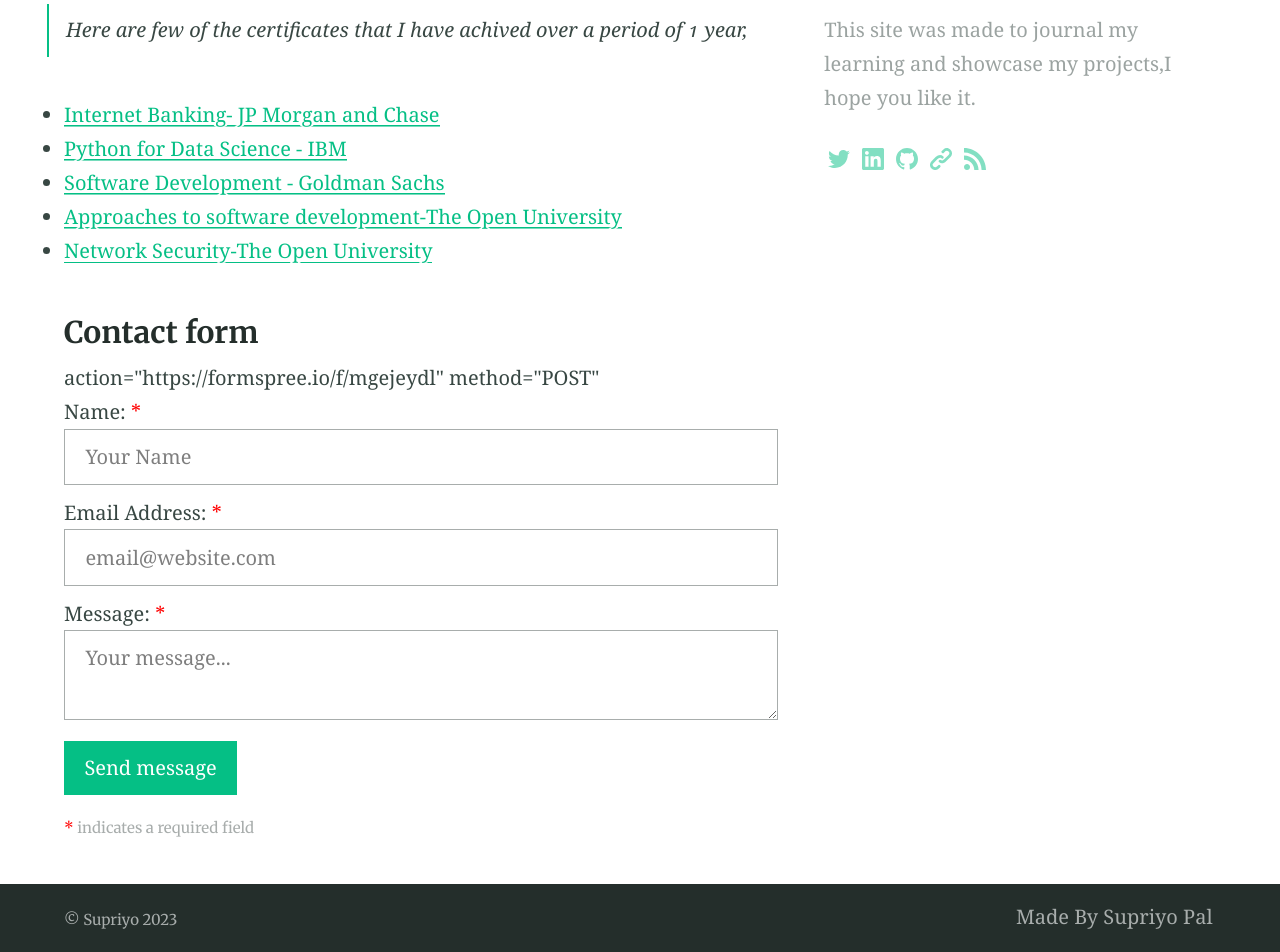
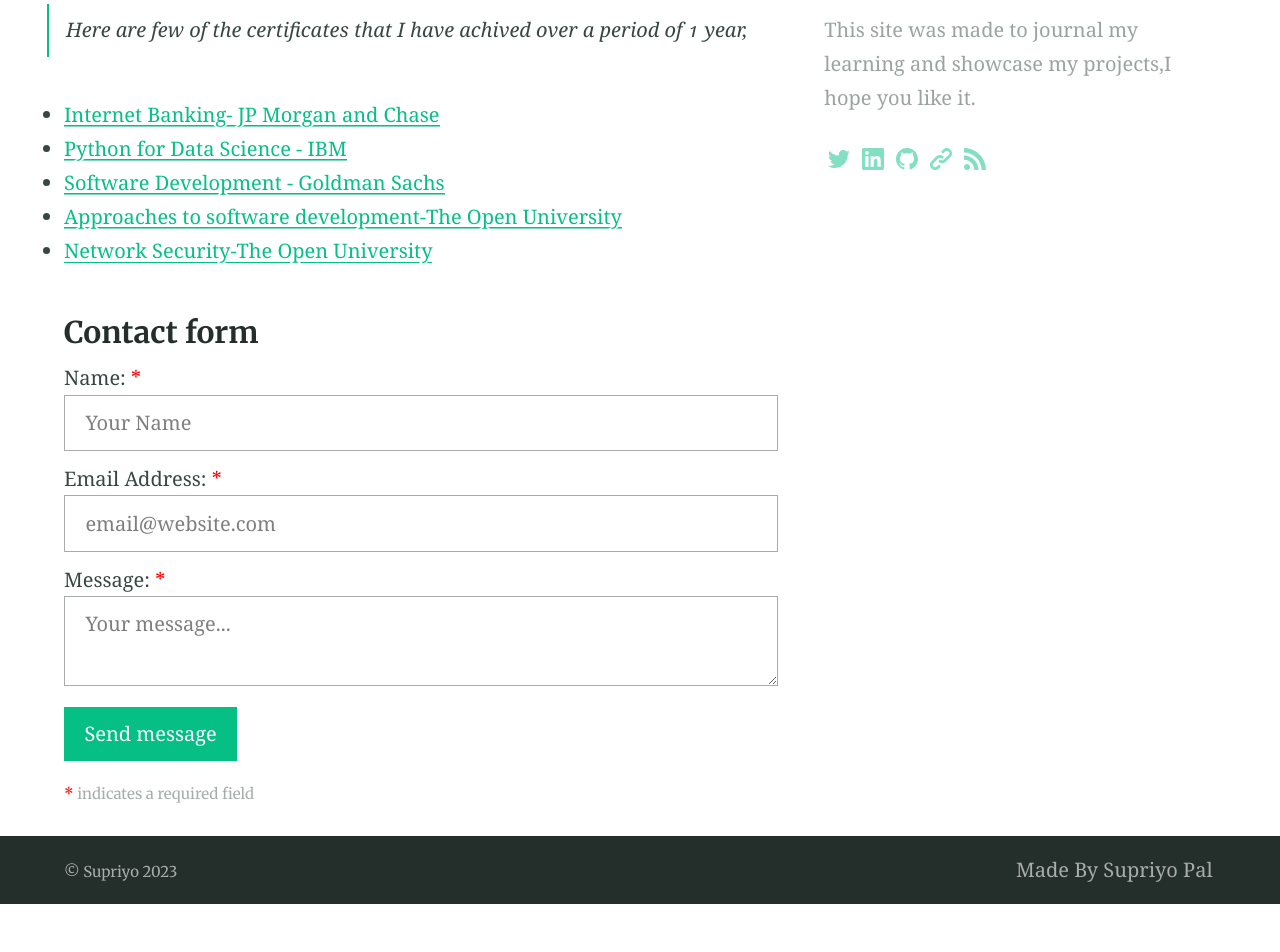
Before and after one commit to Supriyoiiest/supriyoiiest.github.io, a Jekyll site: the page built from certifications.md, in a window 1280 px wide. Shown: the part 515-1467 px from the top of the page. Built offline with Jekyll 4.4.1, drawn with Linux system fonts in a browser that asks for light colours; after the commit the page ends 1419 px from its top, so only the background shows below that.

Commit message:
Update site-form.html

```diff
--- a/_includes/site-form.html
+++ b/_includes/site-form.html
@@ -12,14 +12,10 @@
   {% assign thanks_url = "/thanks/" %}
 {% endif %}
 
-<form class="form  form--mgejeydl" method="post" name="{{ name }}" action="{{ thanks_url }}"
-  {% if include.netlify_form %}
-    netlify-honeypot="bot-field"
-    netlify
-  {% endif %}
+<form  action="https://formspree.io/f/mgejeydl"
+  method="POST"
 >
-  action="https://formspree.io/f/mgejeydl"
-  method="POST"
+
   <fieldset class="fieldset  form__fieldset">
     <legend class="legend form__legend">{{ name }}</legend>
     <label class="label" for="name--{{ name_id }}">Name: <span class="required">*</span></label>
```
